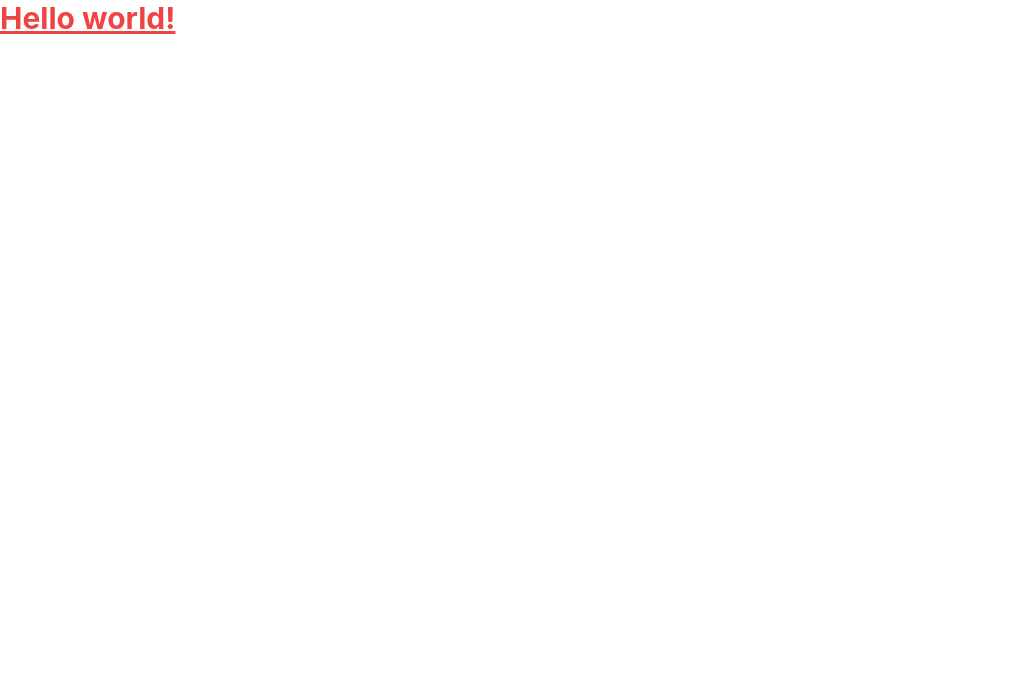
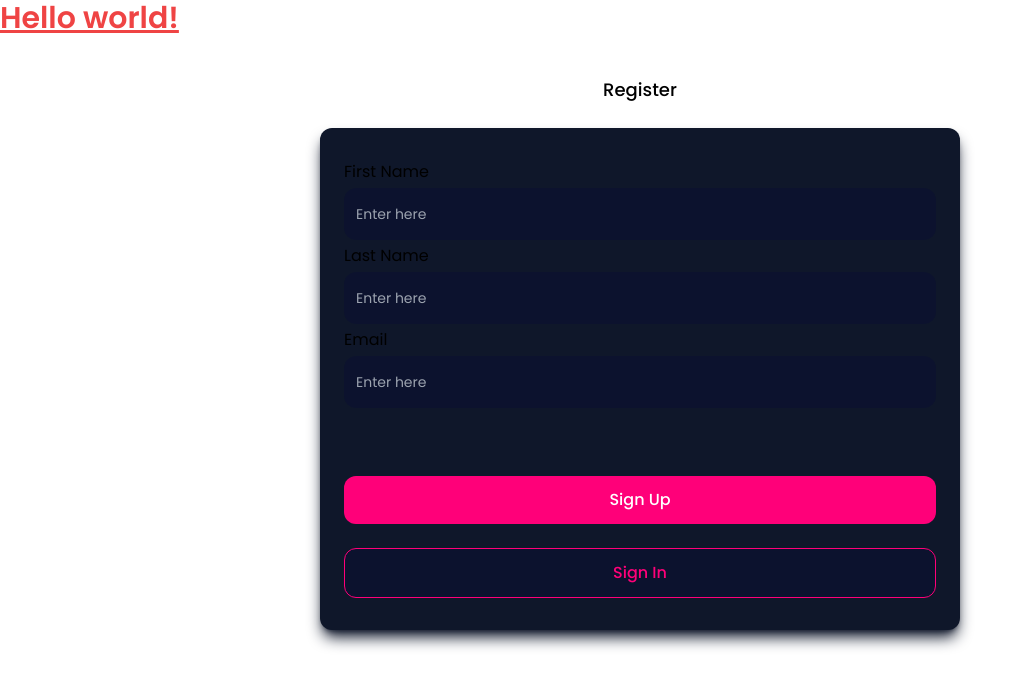
Before and after one commit to 4BsG/ClasificaEroticos, a Next.js app: page / in a window 1280 px wide. Shown: the top 688 px of the page, without its empty margins (0-1032 px from the left). Built offline with nearby package versions, Linux system fonts and the light colour scheme.

Commit message:
feat: adding _document file to load and optimize google fonts. - Adding basic styles by Tailwind theme - Adding components/Form

```diff
--- /dev/null
+++ b/components/Form.tsx
@@ -0,0 +1,98 @@
+import { Formik, Form, useField } from 'formik'
+import * as Yup from 'yup';
+// import { db } from '../firebase/firebase';
+// import { addDoc, collection } from 'firebase/firestore';
+
+interface Values {
+  firstName: string;
+  lastName: string;
+  email: string;
+}
+
+const TextInput = ({ label , ...props }: any) => {
+  const [field, meta] = useField(props);
+  return (
+    <>
+      <label htmlFor={props.id || props.name}>{label}</label>
+      <input className={`text-input ${props.className}`} {...field} {...props} />
+      {meta.touched && meta.error ? (
+        <div className="error">{meta.error}</div>
+      ) : null}
+    </>
+  );
+};
+
+const Formulary = () => {
+  return (
+    <Formik
+      initialValues= {{
+        firstName: '',
+        lastName: '',
+        email: '',
+      }}
+      validationSchema= {Yup.object({
+        firstName: Yup.string().max(15, 'Must be 15 characters or less').required('Required'),
+        lastName: Yup.string().max(20, 'Must be 20 characters or less').required('Required'),
+        email: Yup.string().email('Invalid email address').required('Required'),
+      })}
+      onSubmit= {async ( values: Values, { setSubmitting }) => {
+        try {
+          // const docRef = await addDoc(collection(db, 'Users'), values);
+          setSubmitting(false);
+          console.log('This are the values: ', values);
+        } catch (error) {
+          console.error(error)
+        }
+      }}
+    >
+      {formik => (
+        <div className='flex flex-col items-center my-10'>
+          <h2 className='text-lg font-medium mb-6'>Register</h2>
+
+          <Form
+            className="flex flex-col w-1/2 px-6 py-8 rounded-xl bg-slate-900 shadow-lg shadow-slate-900"
+            onSubmit={formik.handleSubmit}
+          >
+            <TextInput
+              label="First Name"
+              name="firstName"
+              type="text"
+              className="input"
+              placeholder="Enter here"
+            />
+            <TextInput
+              label="Last Name"
+              name="lastName"
+              type="text"
+              className="input"
+              placeholder="Enter here"
+            />
+            <TextInput
+              label="Email"
+              name="email"
+              type="email"
+              className="input"
+              placeholder="Enter here"
+            />
+
+            <button
+              className="btn btn-primary mt-16"
+              type="submit"
+            >
+              Sign Up
+            </button>
+
+            <button
+              className="btn btn-secondary mt-6"
+              type="submit"
+            >
+              Sign In
+            </button>
+          </Form>
+        </div>
+      )}
+    </Formik>
+  )
+}
+
+export default Formulary
--- /dev/null
+++ b/pages/_document.tsx
@@ -0,0 +1,19 @@
+import { Html, Head, Main, NextScript } from 'next/document'
+
+export default function Document() {
+  return (
+    <Html>
+      <Head>
+        <meta name="description" content="Generated by create next app" />
+        <link rel="icon" href="/favicon.ico" />
+        <link rel="preconnect" href="https://fonts.googleapis.com" />
+        <link rel="preconnect" href="https://fonts.gstatic.com" crossOrigin='true' />
+        <link href="https://fonts.googleapis.com/css2?family=Poppins:wght@400;500;600&display=swap" rel="stylesheet" />
+      </Head>
+      <body>
+        <Main />
+        <NextScript />
+      </body>
+    </Html>
+  )
+}
--- a/pages/index.tsx
+++ b/pages/index.tsx
@@ -1,20 +1,21 @@
 import type { NextPage } from 'next'
 import Head from 'next/head';
+import Formulary from '../components/Form';
 
 const Home: NextPage = () => {
 
   return (
     <>
       <Head>
-        <title>Create Next App</title>
-        <meta name="description" content="Generated by create next app" />
-        <link rel="icon" href="/favicon.ico" />
+        <title>Clasifica Eroticos</title>
       </Head>
 
 
       <h1 className="text-3xl font-bold underline text-red-500">
       Hello world!
       </h1>
+
+      <Formulary />
     </>
   )
 }
--- a/styles/globals.css
+++ b/styles/globals.css
@@ -1,12 +1,40 @@
 @tailwind base;
+
+.title {
+  @apply text-left;
+}
+
 @tailwind components;
+
+.btn {
+  @apply rounded-xl py-3 font-medium text-base text-center text-white transition delay-150;
+}
+
+.btn-primary {
+  @apply bg-primary;
+}
+.btn-primary:hover {
+  @apply bg-primary-dark;
+}
+
+.btn-secondary {
+  @apply bg-background-dark border border-primary text-primary;
+}
+.btn-secondary:hover {
+  @apply bg-background;
+}
+
+.input {
+  @apply bg-background-dark border border-none rounded-xl text-gray-400 my-1 px-3 py-4 text-sm;
+}
+
 @tailwind utilities;
 
 html,
 body {
   padding: 0;
   margin: 0;
-  font-family: -apple-system, BlinkMacSystemFont, Segoe UI, Roboto, Oxygen,
+  font-family: Poppins, -apple-system, BlinkMacSystemFont, Segoe UI, Roboto, Oxygen,
     Ubuntu, Cantarell, Fira Sans, Droid Sans, Helvetica Neue, sans-serif;
 }
 
```
